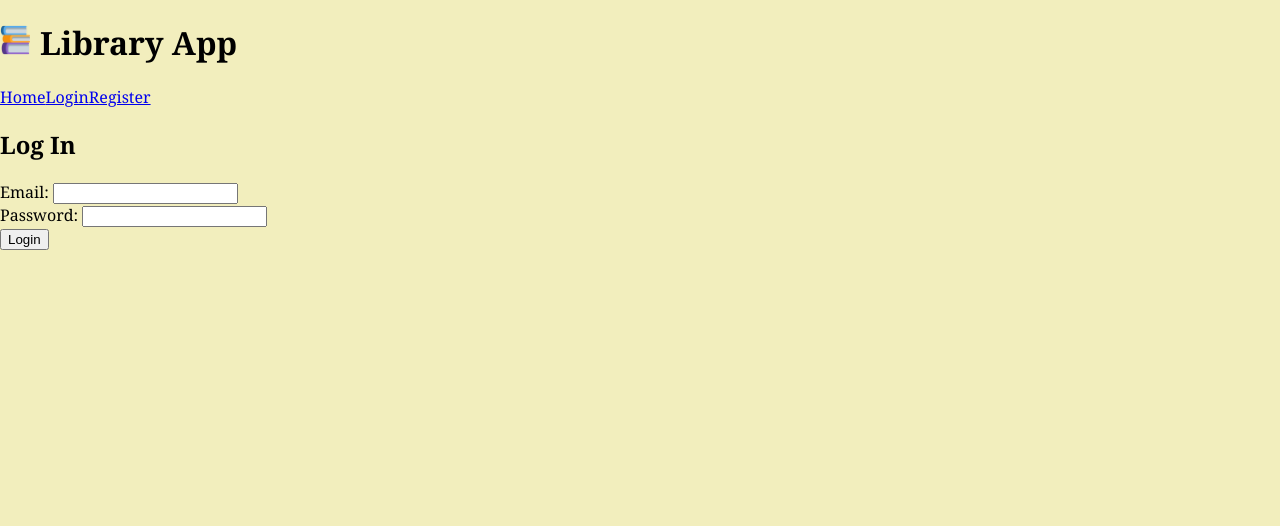
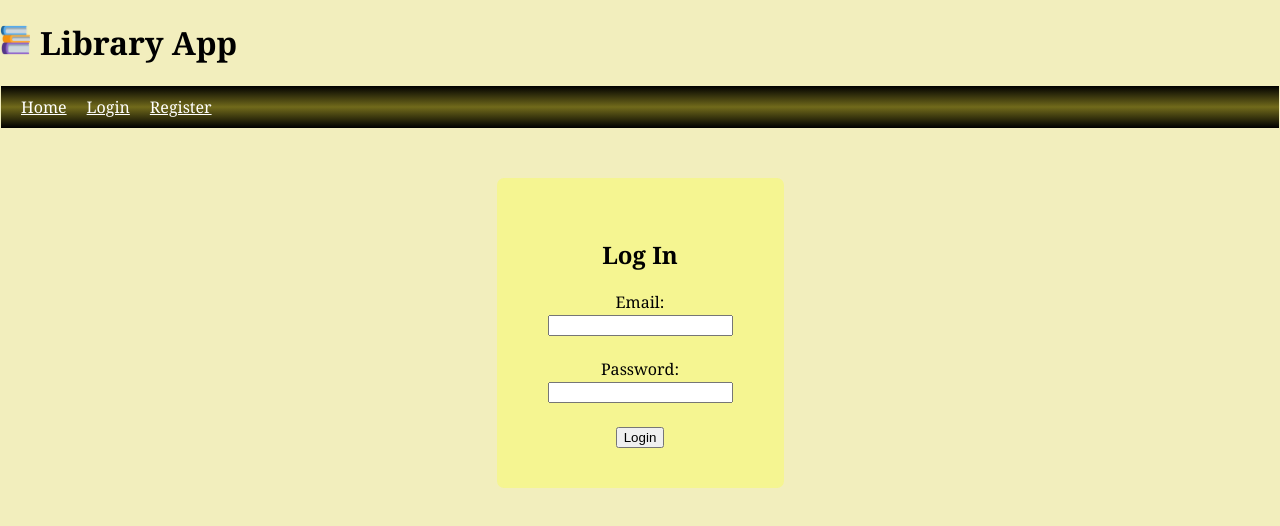
Before and after one commit to iiliev84/BookBuddy, a React (Vite) app: page /login in a window 1280 px wide. Shown: the top 526 px of the page. Built offline with nearby package versions, Linux system fonts and the light colour scheme.

Commit message:
updated css

```diff
--- a/src/components/Books.jsx
+++ b/src/components/Books.jsx
@@ -32,12 +32,12 @@ function Books() {
         <h4> Search Books {" "}
             <input
               type="text"
-              placeholder="Search"
+              placeholder="Search by author or title"
               onChange={(e) => setSearch(e.target.value)}
             />
         </h4>
         </div>
-        <div className="books">
+        <div className="books-container">
           {filteredBooks.map((book) => {
             return (
               <div key={book.id} className="all-books">
--- a/src/components/Login.jsx
+++ b/src/components/Login.jsx
@@ -39,6 +39,7 @@ function LogIn({setToken}){
 
         return(
         <>
+         <div className="login-container">
         <h2>Log In</h2>
         <form onSubmit={handleSubmit}>
             <label>
@@ -49,7 +50,7 @@ function LogIn({setToken}){
                     required
                 />
             </label>
-            <br/>
+            <br/><br/>
             <label>
                 Password: <input
                     name = "password"
@@ -58,9 +59,10 @@ function LogIn({setToken}){
                     required
                 />
             </label>
-            <br/>
+            <br/><br/>
             <button type="submit">Login</button>
         </form>
+        </div>
         </>
         )
 }
--- a/src/components/Navigations.jsx
+++ b/src/components/Navigations.jsx
@@ -12,16 +12,16 @@ import { Link } from "react-router-dom";
   return (
     <nav className="navbar">
       <div className="nav-links">
-        <Link to='/books'>Home</Link>
+        <Link className="nav-link" to='/books' >Home</Link>
         {token ? (
           <>
-            <Link to='/account'>Account</Link>
+            <Link className="nav-link" to='/account'>Account</Link>
             <button onClick={handleLogout} >Logout</button>
           </>
         ) : (
           <>
-            <Link to='/login'>Login</Link>
-            <Link to='/register'>Register</Link>
+            <Link className="nav-link" to='/login'>Login</Link>
+            <Link className="nav-link" to='/register'>Register</Link>
           </>
         )}
       </div>
--- a/src/components/Register.jsx
+++ b/src/components/Register.jsx
@@ -45,6 +45,7 @@ function Register() {
 
         return(
             <>
+            <div className="register-container">
             <h2>Register</h2>
             {error && <p>{error}</p>}
             <form onSubmit={handleSubmit}>
@@ -54,18 +55,21 @@ function Register() {
                     required
                     onChange={(e) => setFirstName(e.target.value)} />
                 </label>
+                <br/><br/>
                 <label>
                     Last Name: <input
                     value = {lastname}
                     required
                     onChange={(e) => setLastName(e.target.value)} />
                 </label>
+                <br/><br/>
                 <label>
                     Email: <input
                     value = {email}
                     required
                     onChange={(e) => setEmail(e.target.value)} />
                 </label>
+                <br/><br/>
                 <label>
                     Password: <input
                     type="password"
@@ -75,9 +79,11 @@ function Register() {
                     required
                     onChange={(e) => setPassword(e.target.value)} />
                 </label>
+                <br/><br/>
                 <button>Submit</button>
                 <p><button><Link to="/login">Login</Link> </button> if you have an account.</p>
             </form>
+            </div>
             </>
           );
 }
--- a/src/index.css
+++ b/src/index.css
@@ -12,8 +12,18 @@ body {
 
 /* Add your own custom styles here */
 
+.register-container, .login-container {
+  display: block;
+  text-align: center;
+  padding: 40px;
+  background-color: rgb(245, 245, 145);
+  width: 207px;
+  margin: auto;
+  margin-top: 50px;
+  border-radius: 7px;
+}
 
-.books {
+.books-container {
   display: flex;
   flex-flow: row wrap;
   justify-content: center;
@@ -78,3 +88,19 @@ body {
   width: 15%;
   height: 385px;
 }
+
+.navbar {
+  background: linear-gradient(black , rgb(113, 106, 27), black);
+  padding: 10px;
+  font-size: medium;
+  margin: 1px;
+}
+
+.nav-link {
+  color: white;
+  padding: 10px;
+}
+
+.nav-link:hover {
+  color: rgb(217, 236, 9);
+}
```
